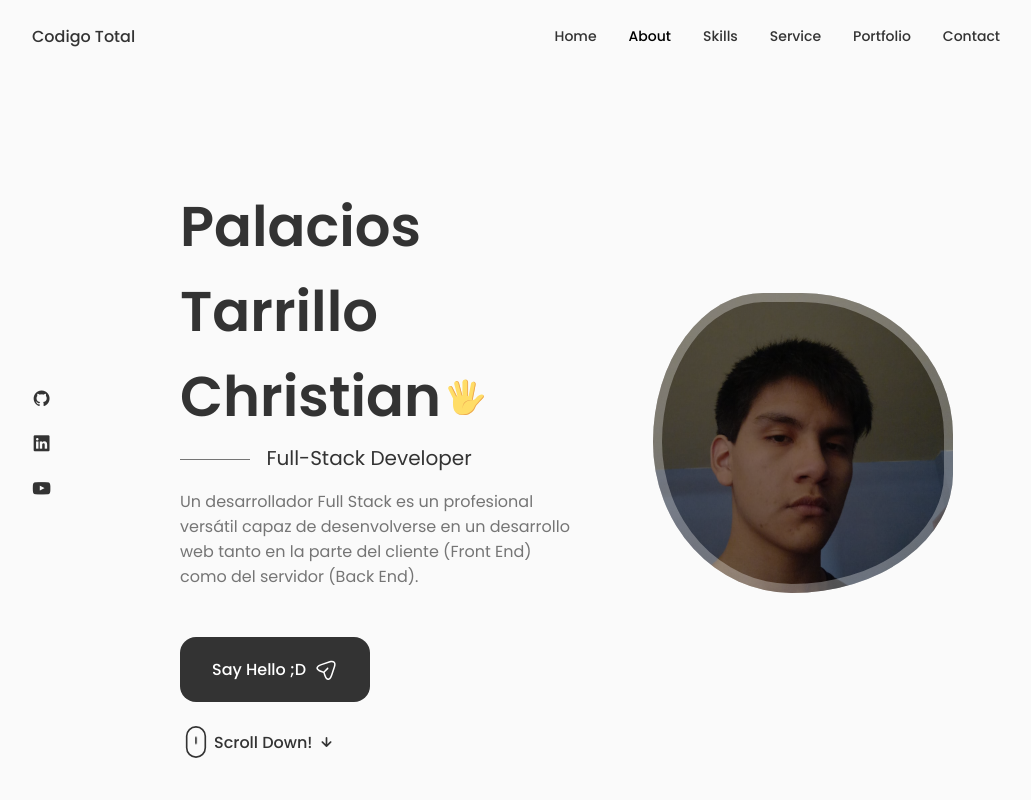
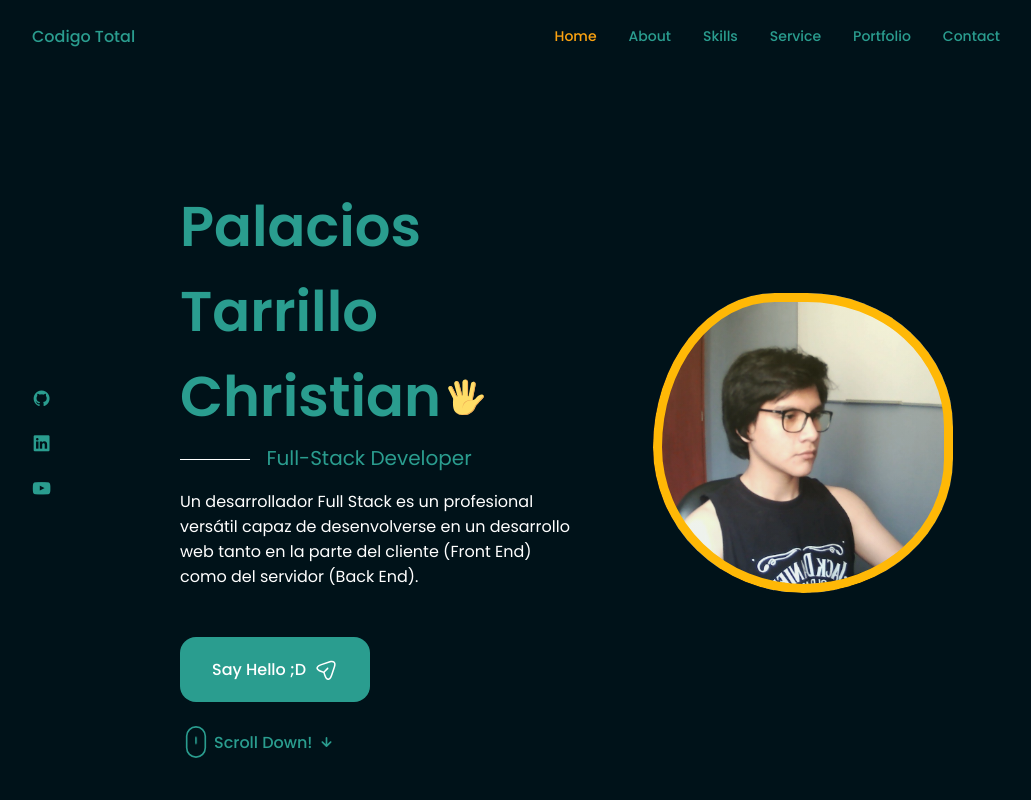
Before and after one commit to CodeAll-Developer/portfolio-codigo-total-react, a React (Create React App) app: page / in a window 1280 px wide. Shown: the top 800 px of the page, without its empty margins (124-1155 px from the left). Built offline with nearby package versions, Linux system fonts and the light colour scheme.

Commit message:
set colors and home style

```diff
--- a/src/App.css
+++ b/src/App.css
@@ -6,13 +6,13 @@
   --header-height: 3rem;
 
   /*========== Colors ==========*/
-  /*Color mode HSL(hue, saturation, lightness)*/
   --hue: 0;
   --sat: 0%;
-  --title-color: hsl(var(--hue), var(--sat), 20%);
-  --title-color-dark: hsl(var(--hue), var(--sat), 0%);
-  --text-color: hsl(var(--hue), var(--sat), 46%);
-  --body-color: hsl(var(--hue), var(--sat), 98%);
+  --title-color: #2a9d8f;
+
+  --title-color-dark: #fca311;
+  --text-color: #fff;
+  --body-color: #001219;
   --container-color: #fff;
 
   /*========== Font and typography ==========*/
@@ -158,6 +158,8 @@ img {
   padding: 1.25rem 2rem;
   border-radius: 1rem;
   font-weight: var(--font-medium);
+  transition: .3s;
+
 }
 
 .button:hover {
--- a/src/components/header/Header.jsx
+++ b/src/components/header/Header.jsx
@@ -23,7 +23,7 @@ export const Header = () => {
     const [Toggle, showMenu] = useState(false); //valor. metodo a disparar para modificar la contante, valor inicial, no usar incrementos y derivados
 
 
-    const [activeNav, setActiveNav] = useState("#about")
+    const [activeNav, setActiveNav] = useState("#home")
 
     return (
         <header className="header">
--- a/src/components/home/Data.jsx
+++ b/src/components/home/Data.jsx
@@ -63,7 +63,7 @@ export const Data = () => {
                 Un desarrollador Full Stack es un profesional versátil capaz de desenvolverse en un desarrollo web tanto en la parte del cliente (Front End) como del servidor (Back End).
 
             </p>
-            <a href="#contact" className="button button--flex">
+            <a href="#contact" className="button button--flex button__">
                 Say Hello ;D
                 <svg
                     className="button__icon"
--- a/src/components/home/home.css
+++ b/src/components/home/home.css
@@ -21,12 +21,15 @@
 
 .home__social-icon {
     font-size: 1.2rem;
-    color: var(--title-color)
+    color: var(--title-color);
+    transition: .5s;
 }
 
 .home__social-icon:hover {
+    color: var(--title-color-dark);
+    transform: scaleX(2)  scaleY(2) rotate(360deg);
 
-    color: var(--title-color-dark)
+
 }
 
 /*home*/
@@ -68,35 +71,46 @@
 }
 
 .home__img {
-    background-image: linear-gradient(rgba(0, 0, 0, 0.5), rgba(0, 0, 0, 0.5)), url("../../assets/PalciosPrueba.jpeg");
+    background-image: linear-gradient(rgba(250, 229, 89, 0.14), rgba(32, 112, 155, 0.09)), url("../../assets/palaciossinmanos.jpeg");
     background-repeat: no-repeat;
     background-position: center;
     background-size: cover;
 
 
-    box-shadow: inset 0 0 0 9px rgb(255 255 255 / 30%); /*box shadpw interno*/
+    box-shadow: inset 0 0 0 9px rgb(42, 157, 143); /*box shadpw interno*/
     order: 1; /*le indicamos la posicion en la que queremos que se ubique*/
     justify-self: center;
     width: 300px;
     height: 300px;
-    animation: profile__animate 3s ease-in-out infinite 1ms;
+    animation: profile__animate 4s ease-in-out infinite 1ms;
 }
 
 
 @keyframes profile__animate {
     0% {
         border-radius: 60% 40% 30% 70%/60% 30% 70% 40%;
+        box-shadow: inset 0 0 0 9px rgb(42, 157, 143); /*box shadow interno*/
+    }
+    25%{
+        box-shadow: inset 0 0 0 9px rgb(255, 183, 3); /*box shadow interno*/
     }
     50% {
         border-radius: 30% 60% 70% 40%/50% 60% 30% 60%;
+        box-shadow: inset 0 0 0 9px rgb(255, 255, 255); /*box shadow interno*/
+
+    }
+    75%{
+        box-shadow: inset 0 0 0 9px rgb(255, 183, 3); /*box shadow interno*/
     }
     100% {
         border-radius: 60% 40% 30% 70%/60% 30% 70% 40%;
+        box-shadow: inset 0 0 0 9px rgb(42, 157, 143); /*box shadow interno*/
     }
 }
 
 .home__scroll {
     margin-left: 9.25rem;
+    color: var(--text-color);
 }
 
 .wheel {
@@ -174,7 +188,7 @@
         padding-top: 3.5rem;
     }
     .home__img{
-        order: initial; /*rden inicial*/
+        order: initial; /* inicial*/
         justify-self: initial;
     }
     .home__data{
```
